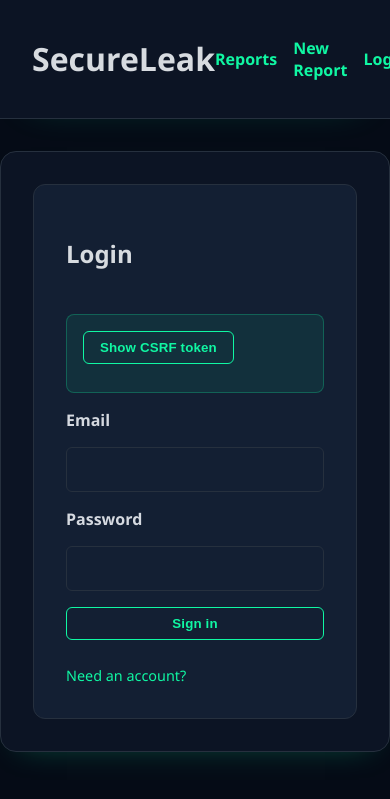
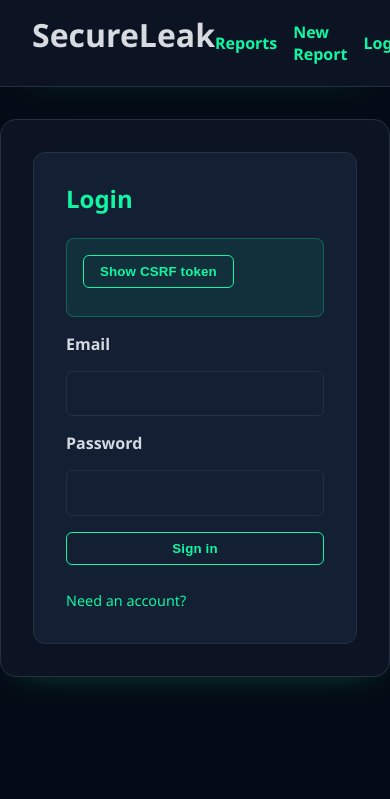
Before and after one commit to marcus-rk/SecureLeak, a Flask app: page / in a window 390 px wide; the page is wider, and only the part inside the window is pictured. Shown: the top 799 px of that part. Run offline with Flask 3, Linux system fonts and the light colour scheme.

Commit message:
Enhance typography styles: add margins, font weights, and responsive sizes for headings and paragraphs

```diff
--- a/static/css/style.css
+++ b/static/css/style.css
@@ -62,6 +62,39 @@ main {
     background-color: var(--color-surface);
     box-shadow: var(--glow);
     box-sizing: border-box;
+}
+
+/* --------------------------------
+   Typography
+--------------------------------- */
+h1,
+h2,
+h3,
+h4,
+h5,
+h6 {
+    margin: 0 0 1rem;
+    font-weight: 600;
+    line-height: 1.2;
+    color: var(--color-text);
+}
+
+h1 {
+    font-size: clamp(2rem, 3vw, 2.75rem);
+    color: var(--color-text);
+}
+
+h2 {
+    font-size: 1.5rem;
+}
+
+h3 {
+    font-size: 1.25rem;
+}
+
+p {
+    margin: 0 0 1rem;
+    color: var(--color-text-muted);
 }
 
 /* --------------------------------
@@ -230,6 +263,13 @@ section.reports form {
     gap: 1rem;
 }
 
+section.auth-form h2 {
+    margin: 0;
+    font-size: 1.5rem;
+    font-weight: 600;
+    color: var(--color-primary);
+}
+
 section.reports h2 {
     margin: 0;
     font-size: 1.5rem;
@@ -248,6 +288,7 @@ table {
     background-color: var(--color-surface);
     box-shadow: 0 18px 40px -35px rgba(16, 247, 163, 0.3);
     overflow: hidden;
+    cursor: default;
 }
 
 thead {
--- a/templates/login.html
+++ b/templates/login.html
@@ -8,7 +8,7 @@
         <input type="hidden" name="csrf_token" value="{{ token }}">
         <div class="csrf-toggle" data-token-container>
             <button type="button" data-token-toggle>Show CSRF token</button>
-            <code data-token-value hidden>csrf token: {{ token }}</code>
+            <code data-token-value hidden>{{ token }}</code>
         </div>
         <label for="email">Email</label>
         <input id="email" name="email" type="email" required>
--- a/templates/report_new.html
+++ b/templates/report_new.html
@@ -8,7 +8,7 @@
         <input type="hidden" name="csrf_token" value="{{ token }}">
         <div class="csrf-toggle" data-token-container>
             <button type="button" data-token-toggle>Show CSRF token</button>
-            <code data-token-value hidden>csrf token: {{ token }}</code>
+            <code data-token-value hidden>{{ token }}</code>
         </div>
         <label for="title">Title</label>
         <input id="title" name="title" required>
```
